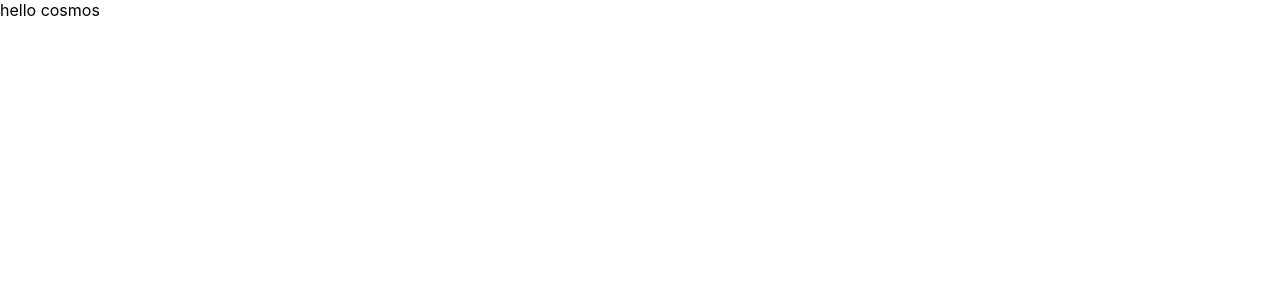
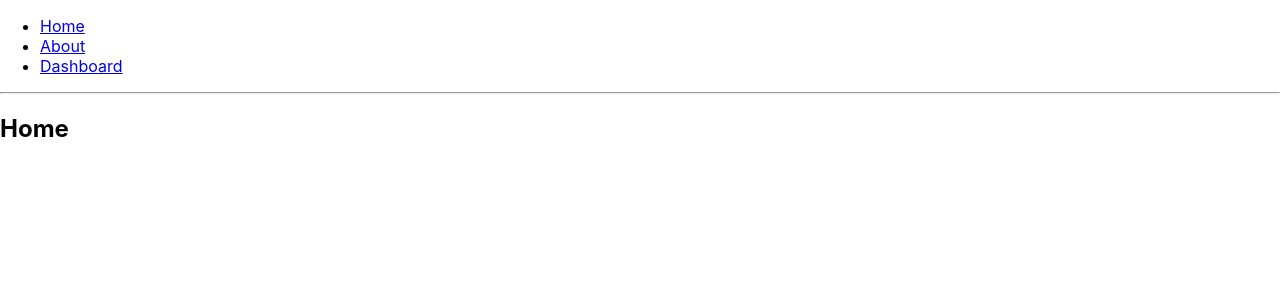
Before and after one commit to jeremy-habit/azerka, a React (Create React App) app: page / in a window 1280 px wide. Shown: the top 300 px of the page. Built offline with nearby package versions, Linux system fonts and the light colour scheme.

Commit message:
react router

```diff
--- a/package.json
+++ b/package.json
@@ -13,6 +13,7 @@
     "@types/react-dom": "^17.0.14",
     "react": "^18.0.0",
     "react-dom": "^18.0.0",
+    "react-router-dom": "^6.3.0",
     "react-scripts": "5.0.0",
     "typescript": "^4.6.3",
     "web-vitals": "^2.1.4"
--- a/src/App.tsx
+++ b/src/App.tsx
@@ -1,9 +1,69 @@
 import React from 'react';
+import {
+  BrowserRouter as Router,
+  Routes,
+  Route,
+  Link
+} from "react-router-dom";
 
 function App() {
   return (
-    <div className="App">
-      <span>hello cosmos</span>
+    <Router>
+      <div>
+        <ul>
+          <li>
+            <Link to="/">Home</Link>
+          </li>
+          <li>
+            <Link to="/about">About</Link>
+          </li>
+          <li>
+            <Link to="/dashboard">Dashboard</Link>
+          </li>
+        </ul>
+
+        <hr/>
+
+        {/*
+          A <Switch> looks through all its children <Route>
+          elements and renders the first one whose path
+          matches the current URL. Use a <Switch> any time
+          you have multiple routes, but you want only one
+          of them to render at a time
+        */}
+        <Routes>
+          <Route path="/" element={<Home />}/>
+          <Route path="/about" element={<About />}/>
+          <Route path="/dashboard" element={<Dashboard />}/>
+        </Routes>
+      </div>
+    </Router>
+  );
+}
+
+// You can think of these components as "pages"
+// in your app.
+
+function Home() {
+  return (
+    <div>
+      <h2>Home</h2>
+    </div>
+  );
+}
+
+function About() {
+  return (
+    <div>
+      <h2>About</h2>
+    </div>
+  );
+}
+
+function Dashboard() {
+  return (
+    <div>
+      <h2>Dashboard</h2>
     </div>
   );
 }
```
Also changed, not shown: 1 other file (tests, documents, lock files or other folders).
